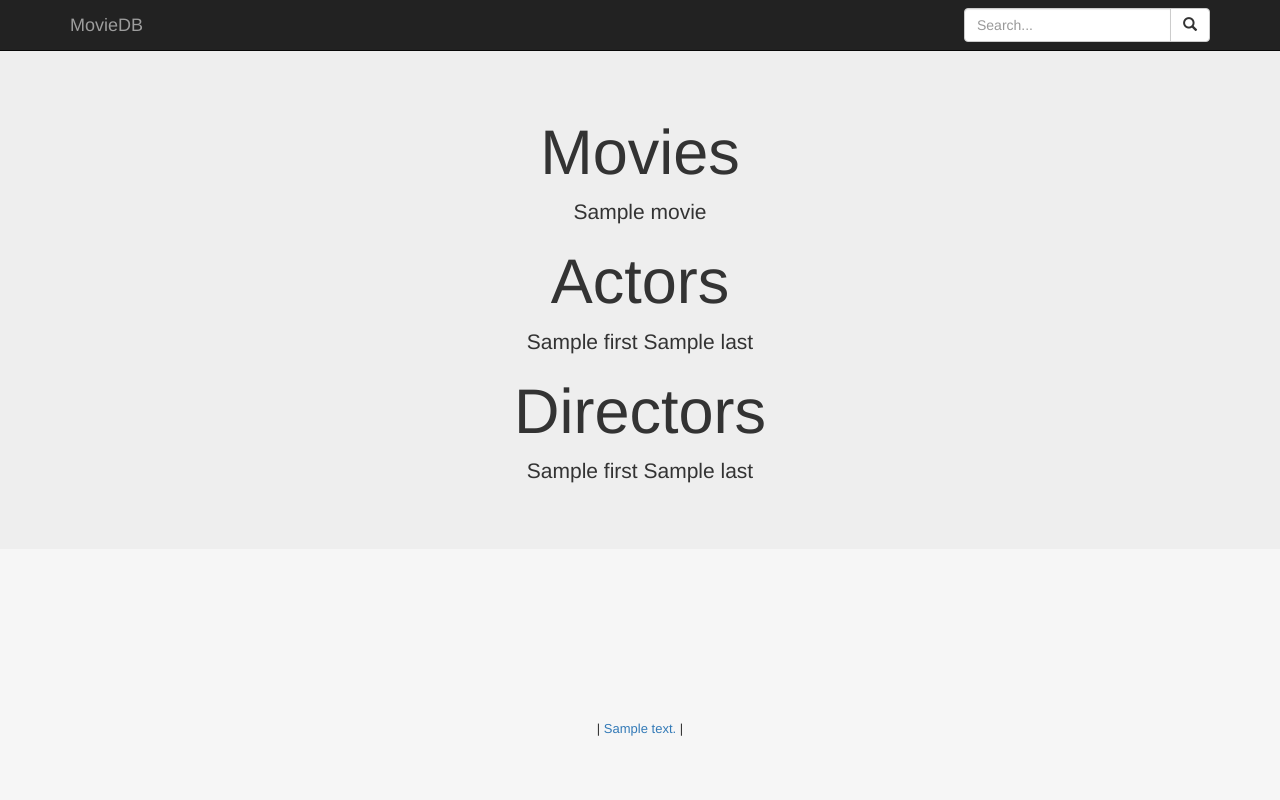
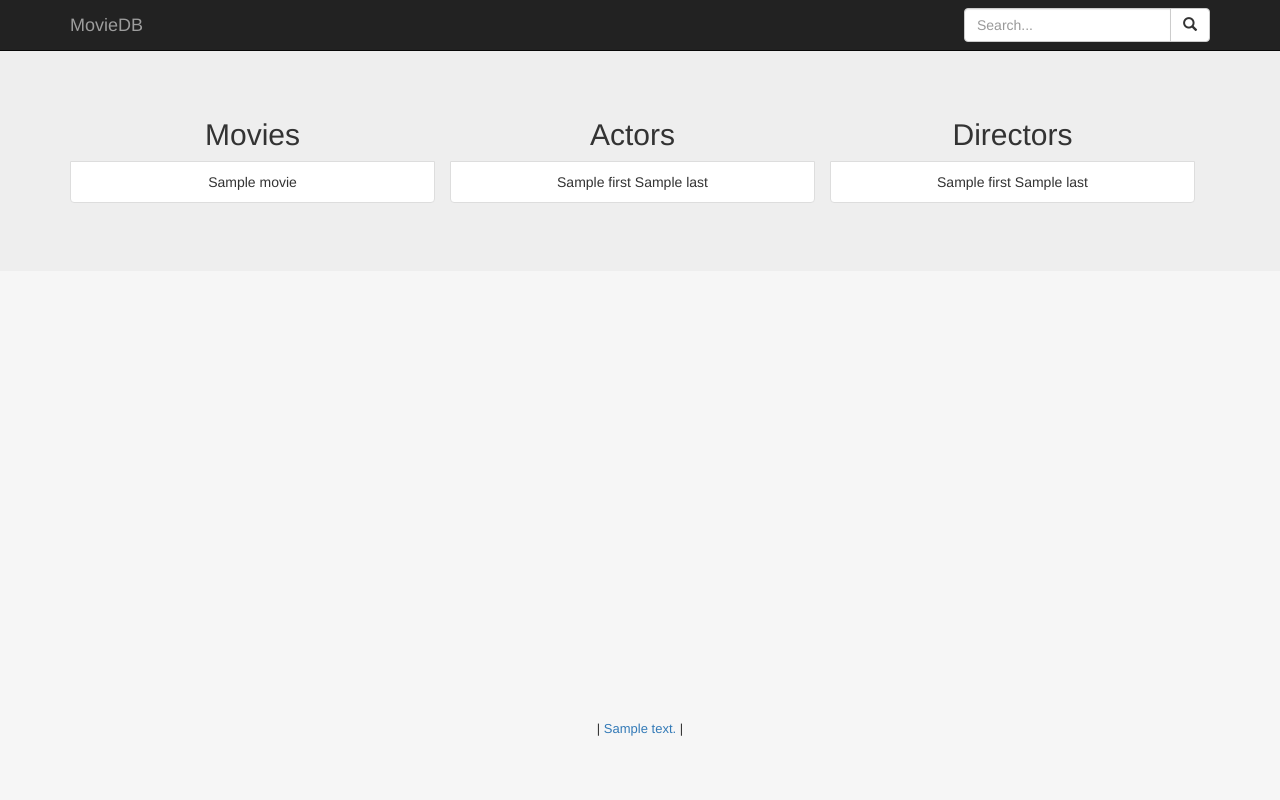
Before and after one commit to JimGomez48/moviedb_project, a Django app: template MovieDB/templates/search_results.html in a window 1280 px wide. Run offline with Django 3.2, Linux system fonts and the light colour scheme; the template is opened without the code that fills it: most values are stand-ins (such as "Sample title", 1, 10 or a date in 2020); some libraries are stand-ins or nearby versions.

Commit message:
Binding search results to list groups

```diff
--- a/MovieDB/templates/search_results.html
+++ b/MovieDB/templates/search_results.html
@@ -2,18 +2,26 @@
 {% block main_block %}
     <div class="jumbotron">
         <div class="container">
-            <h1>Movies</h1>
+            <ul class="list-group col-md-4">
+                <h2>Movies</h2>
                 {% for movie in movie_results %}
-                <p>{{ movie.title }}</p>
+                    <li class="list-group-item">{{ movie.title }}</li>
                 {% endfor %}
-            <h1>Actors</h1>
+            </ul>
+
+            <ul class="list-group col-md-4">
+                <h2>Actors</h2>
                 {% for actor in actor_results %}
-                <p>{{ actor.first }} {{ actor.last }}</p>
+                    <li class="list-group-item">{{ actor.first }} {{ actor.last }}</li>
                 {% endfor %}
-            <h1>Directors</h1>
+            </ul>
+
+            <ul class="list-group col-md-4">
+                <h2>Directors</h2>
                 {% for director in director_results %}
-                <p>{{ director.first }} {{ director.last }}</p>
+                    <li class="list-group-item">{{ director.first }} {{ director.last }}</li>
                 {% endfor %}
+            </ul>
         </div>
     </div>
 {% endblock %}
```
Lines whose indentation alone changed are shown as unchanged.
